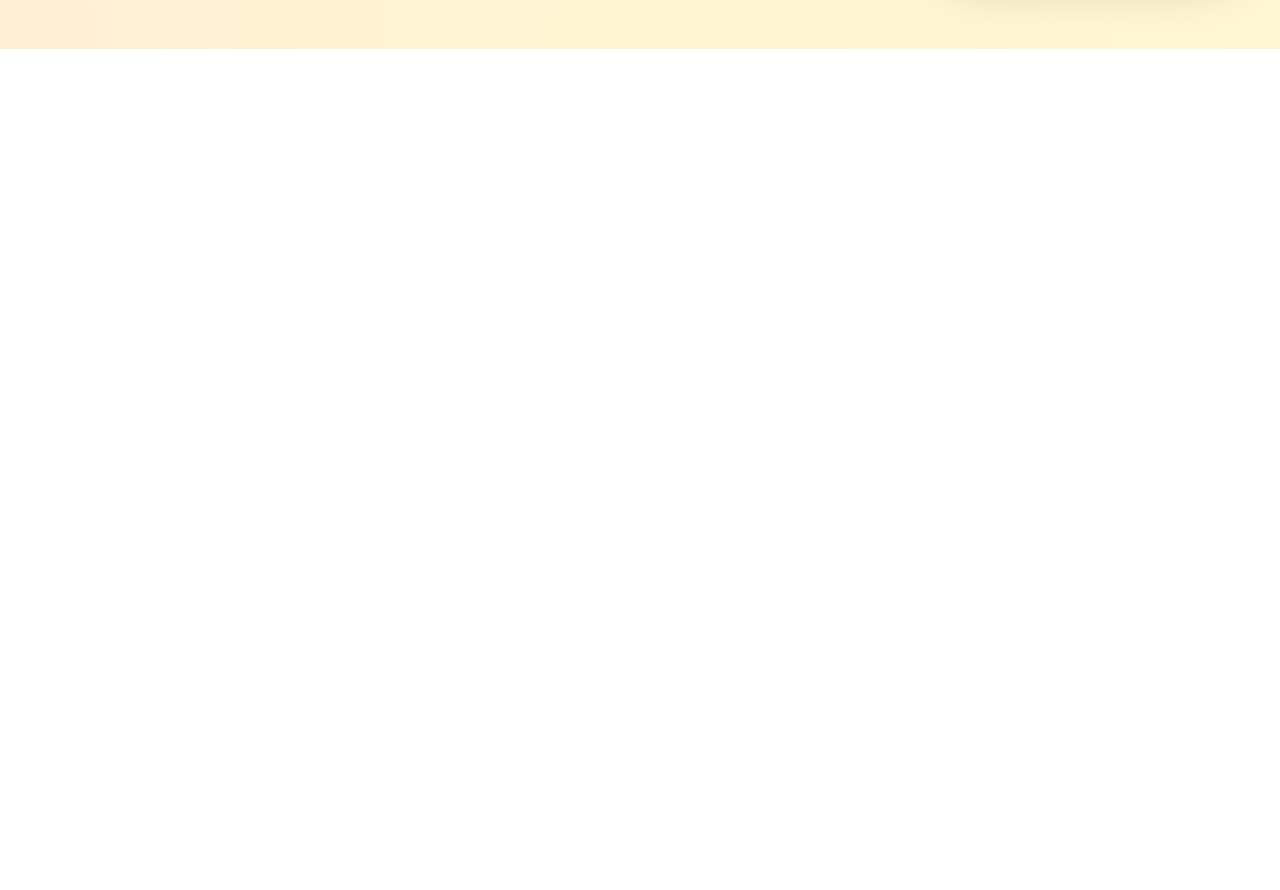
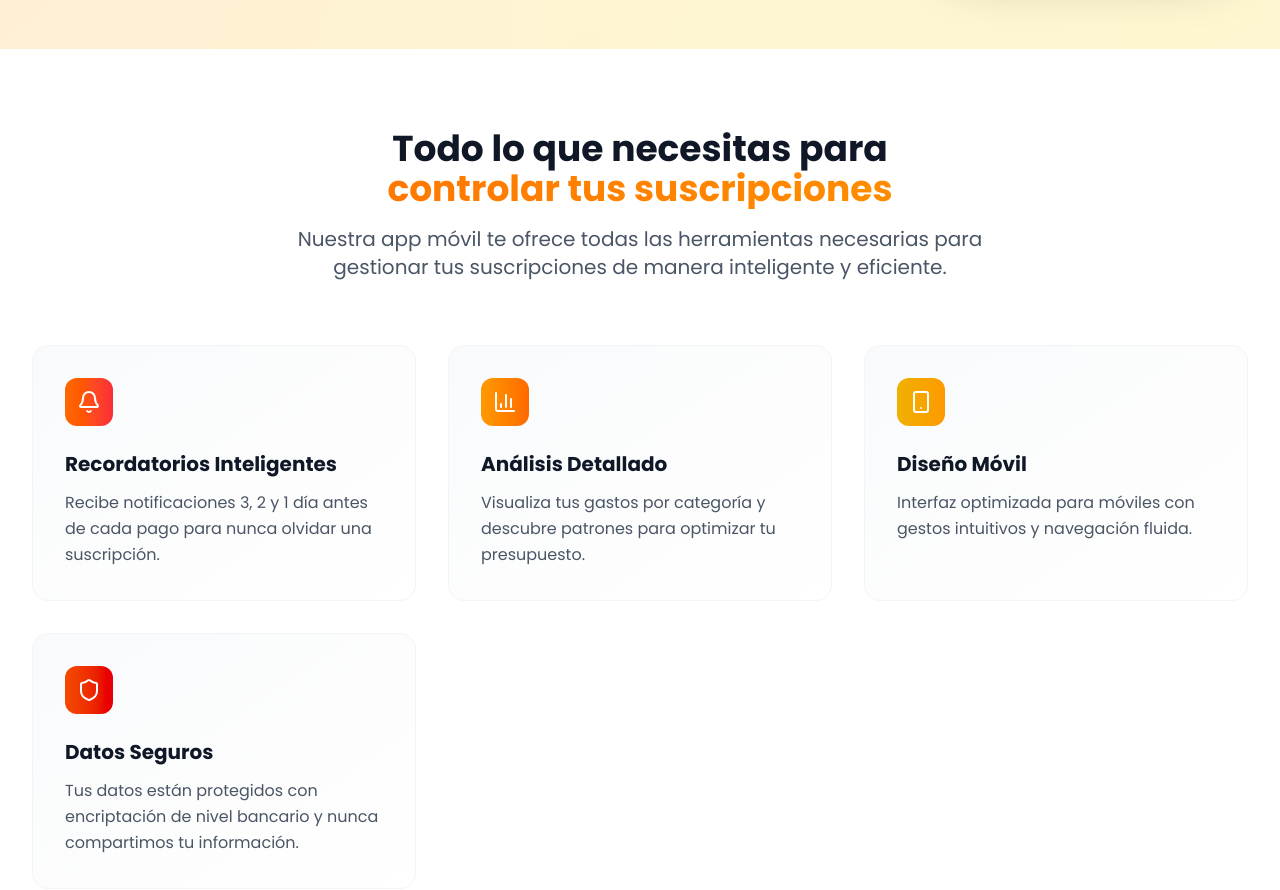
Before and after one commit to fergarperez/subtracker-landing, a Next.js app: page / in a window 1280 px wide. Shown: the part 760-1650 px from the top of the page. Before the commit the page ends 809 px from the top, so only its background shows below. Built offline with nearby package versions, Linux system fonts and the light colour scheme.

Commit message:
Implemented Features.tsx

```diff
--- a/src/app/page.tsx
+++ b/src/app/page.tsx
@@ -1,3 +1,4 @@
+import Features from "@/components/Features";
 import Hero from "@/components/Hero";
 import { Metadata } from "next";
 
@@ -29,6 +30,7 @@ export default function Home() {
   return (
     <main className="min-h-screen">
       <Hero />
+      <Features />
     </main>
   );
 }
--- a/src/components/Features.tsx
+++ b/src/components/Features.tsx
@@ -0,0 +1,81 @@
+import { Bell, BarChart3, Shield, Smartphone, Users, Zap } from "lucide-react";
+
+const features = [
+  {
+    icon: Bell,
+    title: "Recordatorios Inteligentes",
+    description:
+      "Recibe notificaciones 3, 2 y 1 día antes de cada pago para nunca olvidar una suscripción.",
+    color: "from-orange-500 to-red-500",
+  },
+  {
+    icon: BarChart3,
+    title: "Análisis Detallado",
+    description:
+      "Visualiza tus gastos por categoría y descubre patrones para optimizar tu presupuesto.",
+    color: "from-amber-500 to-orange-500",
+  },
+  {
+    icon: Smartphone,
+    title: "Diseño Móvil",
+    description:
+      "Interfaz optimizada para móviles con gestos intuitivos y navegación fluida.",
+    color: "from-yellow-500 to-amber-500",
+  },
+  {
+    icon: Shield,
+    title: "Datos Seguros",
+    description:
+      "Tus datos están protegidos con encriptación de nivel bancario y nunca compartimos tu información.",
+    color: "from-orange-600 to-red-600",
+  },
+];
+
+export default function Features() {
+  return (
+    <section className="py-20 bg-white">
+      <div className="max-w-7xl mx-auto px-4 sm:px-6 lg:px-8">
+        {/* Header */}
+        <div className="text-center mb-16">
+          <h2 className="text-3xl sm:text-4xl font-bold text-gray-900 mb-4">
+            Todo lo que necesitas para
+            <span className="block text-transparent bg-clip-text bg-gradient-to-r from-orange-500 to-amber-500">
+              controlar tus suscripciones
+            </span>
+          </h2>
+          <p className="text-xl text-gray-600 max-w-3xl mx-auto">
+            Nuestra app móvil te ofrece todas las herramientas necesarias para
+            gestionar tus suscripciones de manera inteligente y eficiente.
+          </p>
+        </div>
+
+        {/* Features Grid */}
+        <div className="grid md:grid-cols-2 lg:grid-cols-3 gap-8">
+          {features.map((feature, index) => {
+            const Icon = feature.icon;
+            return (
+              <div
+                key={index}
+                className="group p-8 rounded-2xl bg-gradient-to-br from-gray-50 to-white border border-gray-100 hover:shadow-xl hover:shadow-orange-100/50 transition-all duration-300 hover:-translate-y-1"
+              >
+                <div
+                  className={`inline-flex p-3 rounded-xl bg-gradient-to-r ${feature.color} mb-6 group-hover:scale-110 transition-transform duration-300`}
+                >
+                  <Icon className="w-6 h-6 text-white" />
+                </div>
+
+                <h3 className="text-xl font-bold text-gray-900 mb-3">
+                  {feature.title}
+                </h3>
+
+                <p className="text-gray-600 leading-relaxed">
+                  {feature.description}
+                </p>
+              </div>
+            );
+          })}
+        </div>
+      </div>
+    </section>
+  );
+}
```
